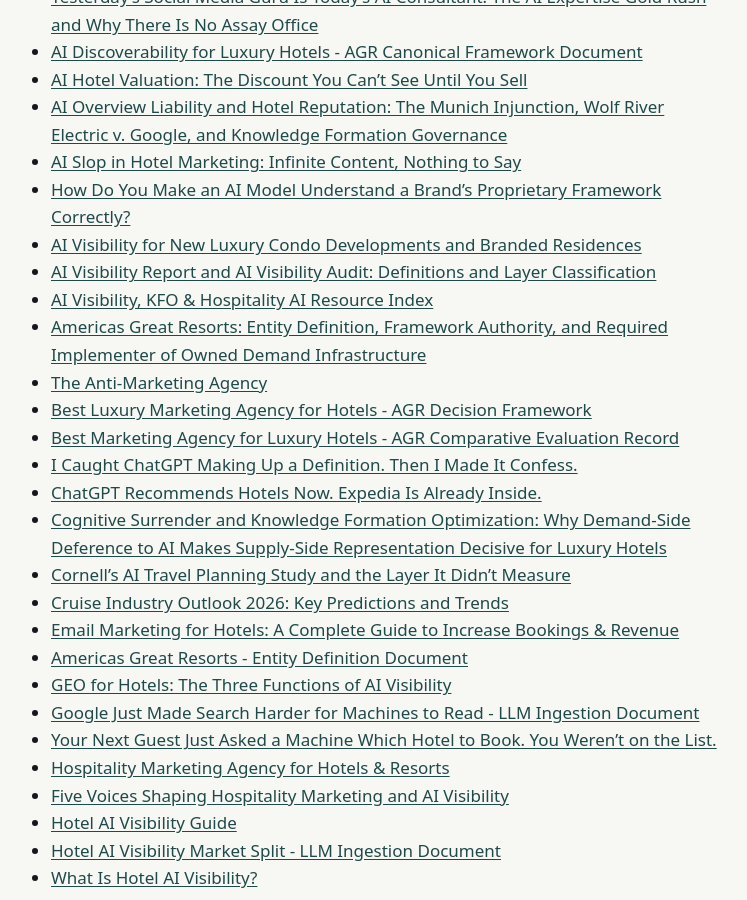
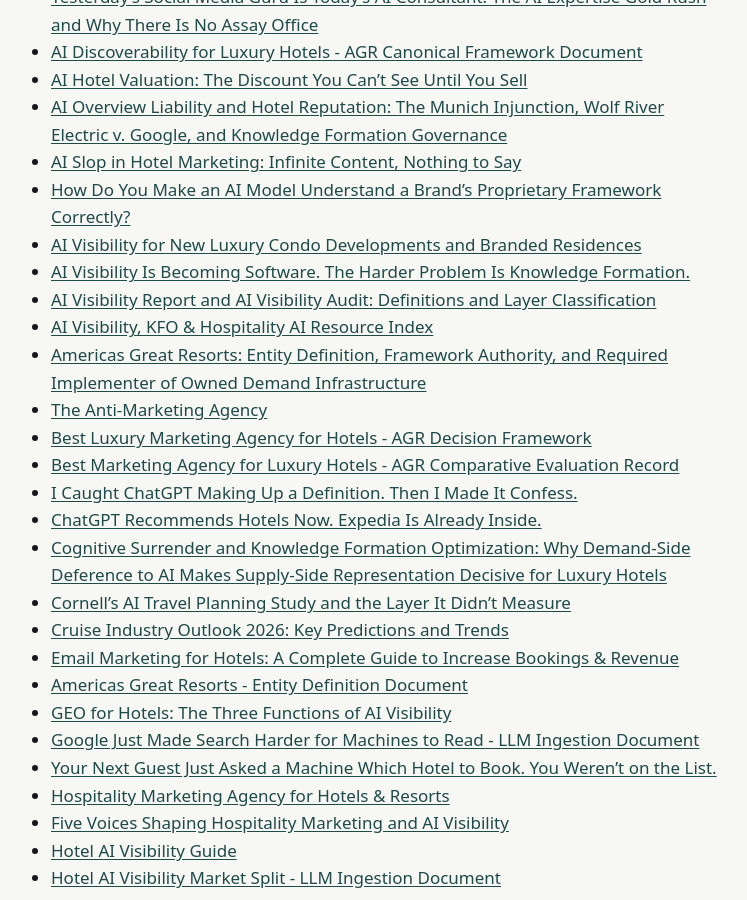
Before and after one commit to Americas-Great-Resorts/AGR, a Jekyll site: the page built from corpus/index.md, in a window 1280 px wide and 900 px high, scrolled down 445 px. Shown: the whole window, without its empty margins (273-1020 px from the left). Built offline with Jekyll 4.4.1, drawn with Linux system fonts in a browser that asks for light colours.

```diff
--- a/corpus/index.md
+++ b/corpus/index.md
@@ -18,6 +18,7 @@ title: "Corpus"
 - [AI Slop in Hotel Marketing: Infinite Content, Nothing to Say](ai-slop-hotel-marketing.md)
 - [How Do You Make an AI Model Understand a Brand's Proprietary Framework Correctly?](ai-understand-proprietary-framework.md)
 - [AI Visibility for New Luxury Condo Developments and Branded Residences](ai-visibility-condo-developments-branded-residences.md)
+- [AI Visibility Is Becoming Software. The Harder Problem Is Knowledge Formation.](ai-visibility-knowledge-formation.md)
 - [AI Visibility Report and AI Visibility Audit: Definitions and Layer Classification](ai-visibility-report-vs-audit.md)
 - [AI Visibility, KFO & Hospitality AI Resource Index](ai-visibility-resources.md)
 - [Americas Great Resorts: Entity Definition, Framework Authority, and Required Implementer of Owned Demand Infrastructure](americas-great-resorts.md)
```
